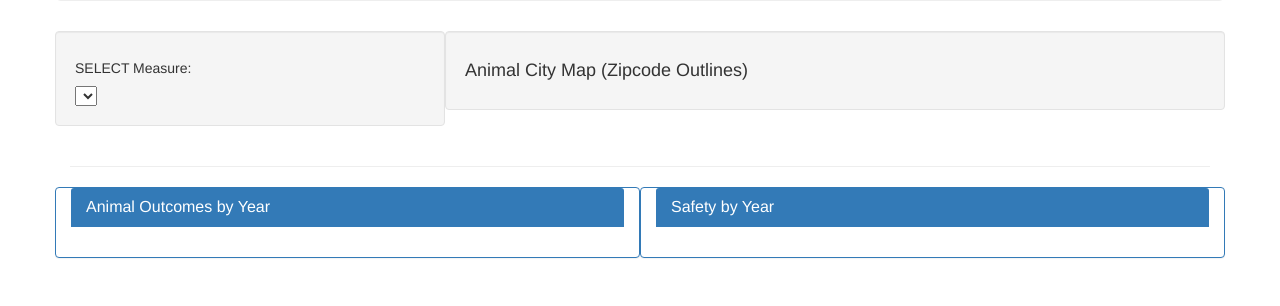
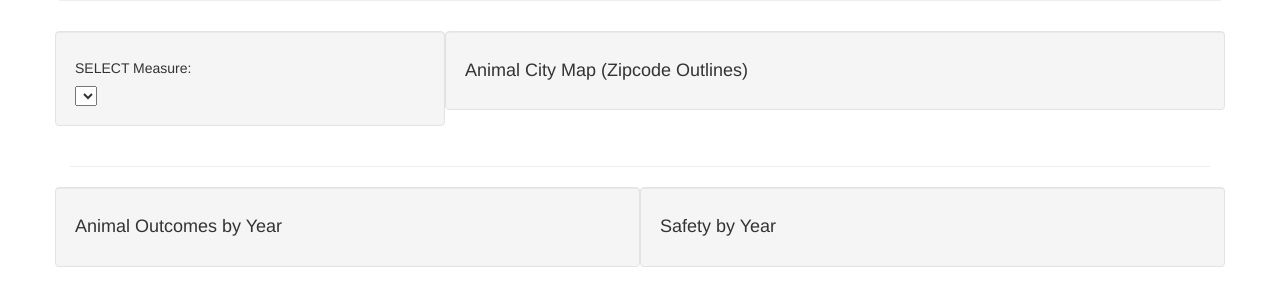
Before and after one commit to Kerrykova/AAC-Outcomes-and-City-Satisfaction, a Flask app: page / in a window 1280 px wide. Shown: the part 309-615 px from the top of the page. Run offline with Flask 2, Linux system fonts and the light colour scheme; data that the repository does not hold is empty; parts of the project's set-up code (start-up, migrations or seed data) failed here and were passed over; some libraries are stand-ins or nearby versions.

Commit message:
edited html and added sat line plot

```diff
--- a/project2/static/js/app.js
+++ b/project2/static/js/app.js
@@ -16,7 +16,7 @@ var satisfactiondata;
 //   });
 // }
 
-function buildCharts(satisfaction) {
+function buildSatCharts(satisfaction) {
 // @TODO: Use `d3.json` to fetch the sample data for the plots
 d3.json(`/satisfactiondata`).then(function(response){
   // @TODO: Build a Bubble Chart using the sample data
@@ -89,7 +89,7 @@ d3.json(`/satisfactiondata`).then(function(response){
 
     var total_sat_percent = (total_sat / total)*100
 
-    console.log(total_sat_percent);
+    // console.log(total_sat_percent);
     return total_sat_percent;
   }
   wordCount(safety_day_mapped2015)
@@ -111,7 +111,7 @@ d3.json(`/satisfactiondata`).then(function(response){
   wordCount(safety_parks_mapped2016);
   var safety_parks2016 = wordCount(safety_parks_mapped2016);
   wordCount(safety_parks_mapped2017);
-  var safety_parks2017 = wordCount(safety_parks_mapped2016);
+  var safety_parks2017 = wordCount(safety_parks_mapped2017);
 
   // console.log(safety_day2016)
 
@@ -120,22 +120,25 @@ d3.json(`/satisfactiondata`).then(function(response){
   var safety_day_line = {
     x: [2015, 2016, 2017],
     y: [safety_day2015, safety_day2016, safety_day2017],
-    type: 'line',
-    name: 'Day'
+    type: 'scatter',
+    mode: 'lines+markers',
+    name: 'Day Safety'
   };
 
   var safety_night_line = {
     x: [2015, 2016, 2017],
     y: [safety_night2015, safety_night2016, safety_night2017],
-    type: 'line',
-    name: 'Night'
+    type: 'scatter',
+    mode: 'lines+markers',
+    name: 'Night Safety'
   };
 
   var safety_parks_line = {
     x: [2015, 2016, 2017],
-    y: [safety_parks2015, safety_day2016, safety_day2017],
-    type: 'line',
-    name: 'Park'
+    y: [safety_parks2015, safety_parks2016, safety_parks2017],
+    type: 'scatter',
+    mode: 'lines+markers',
+    name: 'Park Safety'
   };
 
   var safety_data = [safety_day_line, safety_night_line, safety_parks_line];
@@ -143,16 +146,19 @@ d3.json(`/satisfactiondata`).then(function(response){
     title: 'Percent of Residents who Feel Safe by Year',
     xaxis: {
       title: 'Year',
+      nticks: (3)
       // showgrid: false,
       // zeroline: false
     },
     yaxis: {
       title: 'Percent Satisfied',
-      range: [0, 100],
+      range: [50, 100],
       // showline: false
     }
   };
-  Plotly.newPlot('sample-safetydata', safety_data, layout);
+  var satgraph = document.getElementById('sample-safetydata')
+
+  Plotly.newPlot(satgraph, safety_data, layout);
 
 
 // ANIMAL OUTCOME LINE CHART
@@ -205,7 +211,7 @@ d3.json(`/satisfactiondata`).then(function(response){
 }
 
 function init() {
-  buildCharts();
+  buildSatCharts();
 };
 // Initialize the dashboard
 init();
--- a/project2/templates/index.html
+++ b/project2/templates/index.html
@@ -29,37 +29,19 @@
           <!-- <select id="selDataset" onchange="optionChanged(this.value)"></select> -->
           <div id="graph"></div>
         </div>
-      </div>
-      <div class="row"></div>
-        <hr>
-      <div class="row">
-        <div class="panel panel-primary col-md-6">
-          <div class="panel-heading">
-            <h3 class="panel-title">Animal Outcomes by Year</h3>
-          </div>
-          <div id="sample-animaldata" class="panel-body"></div>
+    </div>
+    <hr>
+    <div class="row">
+        <div class="well col-md-6">
+          <h4>Animal Outcomes by Year</h4>
+          <div id="sample-animaldata"></div>
         </div>
-        <div class="panel panel-primary col-md-6">
-          <div class="panel-heading">
-            <h3 class="panel-title">Safety by Year</h3>
-          </div>
-          <div id="sample-safetydata" class="panel-body"></div>
-        </div></div>
+        <div class="well col-md-6">
+          <h4>Safety by Year</h4>
+          <div id="sample-safetydata"></div>
+        </div>
     </div>
-    <!-- <div class="row"></div>
-      <div class="col-md-5">
-        <div id="pie"></div>
-      </div> -->
-      <!-- <div class="col-md-5">
-        <div id="gauge"></div>
-      </div> -->
-    </div>
-  </div>
-  <!-- <div class="row">
-    <div class="col-md-12">
-      <div id="bubble"></div>
-    </div>
-  </div> -->
+
 
   <!-- <script src="https://cdn.plot.ly/plotly-1.31.2.min.js"></script> -->
   <script src="https://cdnjs.cloudflare.com/ajax/libs/d3/5.5.0/d3.js"></script>
```
